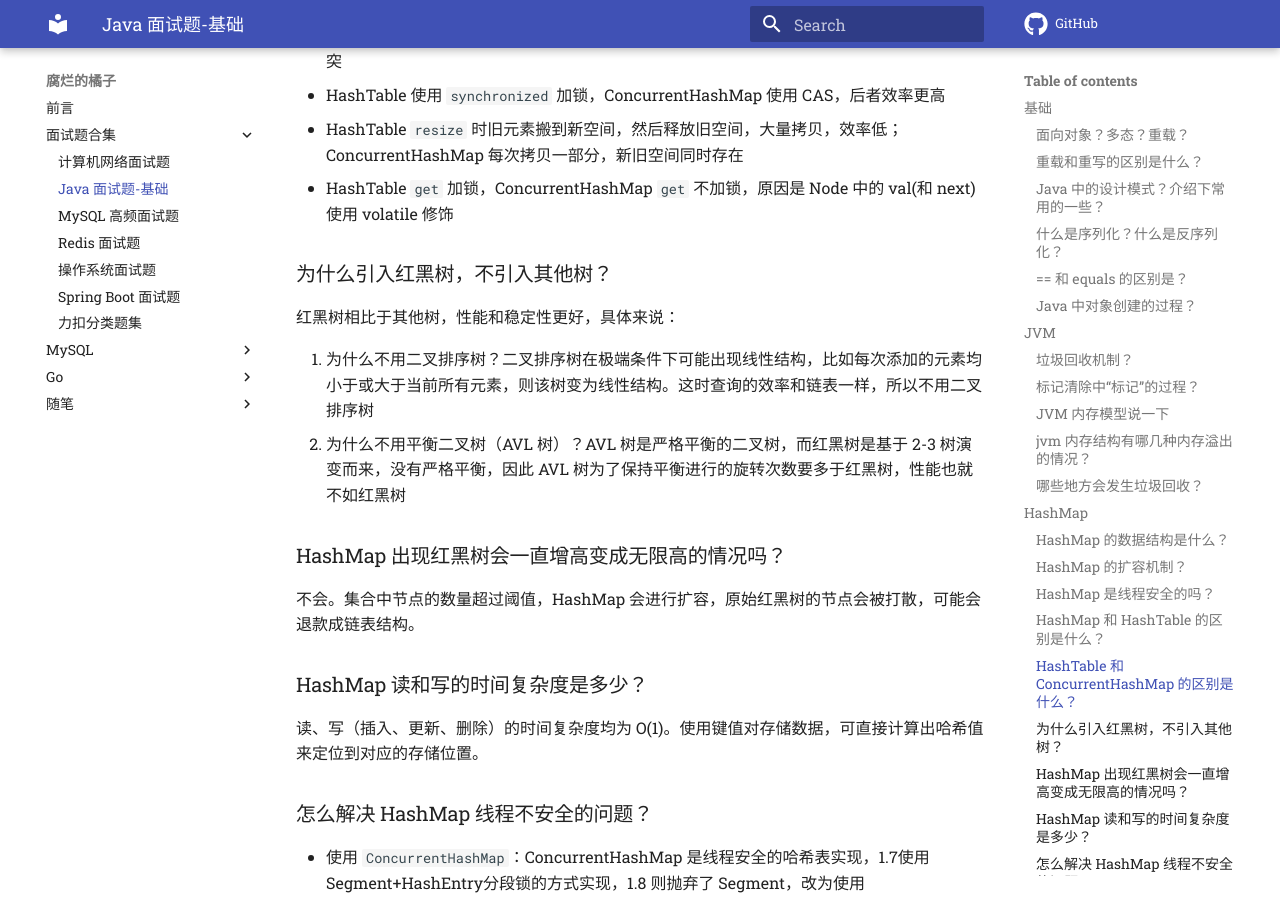
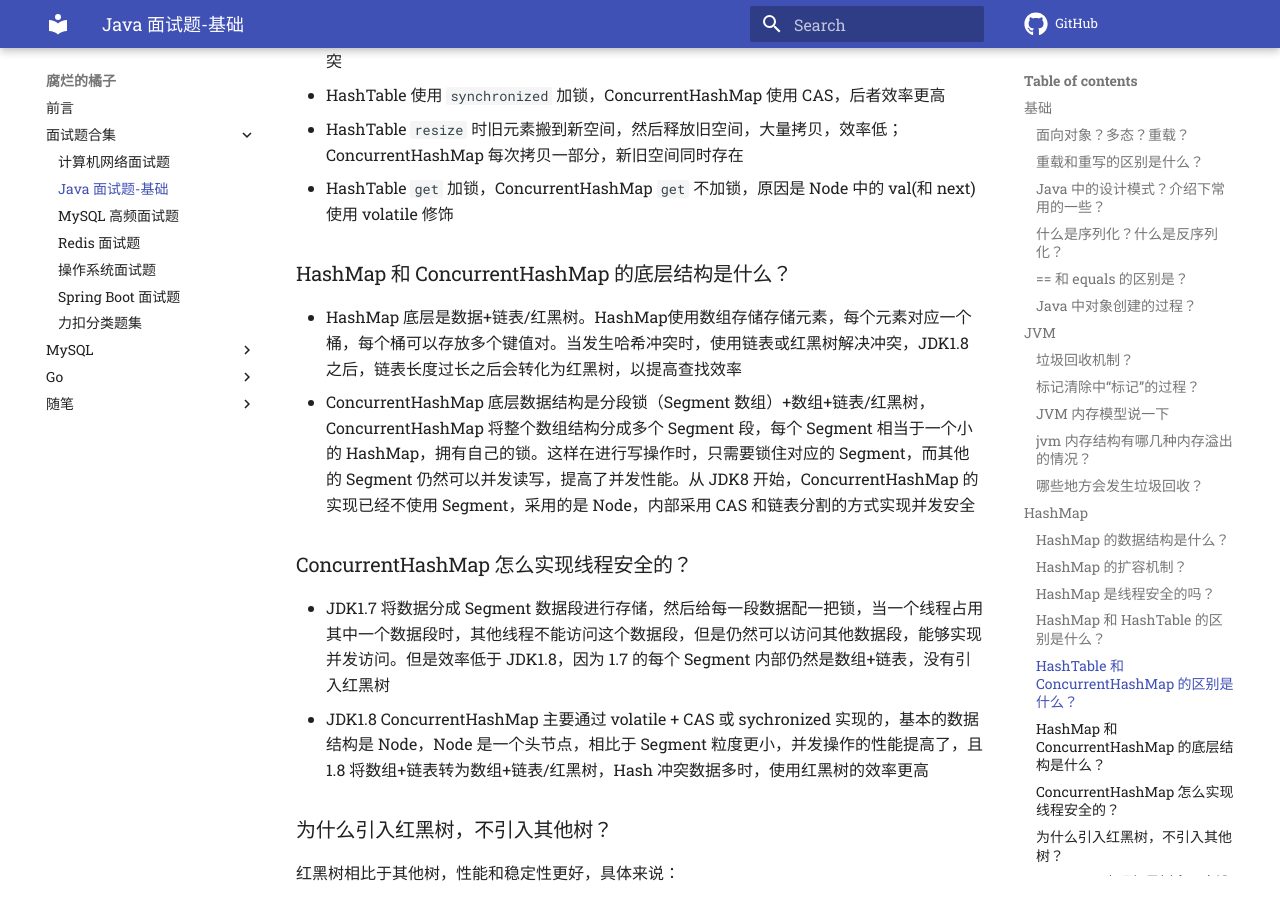
Before and after one commit to z1ming/cs-Hydra, an MkDocs documentation site: the page built from docs/文章/Java-base.md, in a window 1280 px wide and 900 px high, scrolled down 5333 px. Built offline with MkDocs 1.6.1 and Material for MkDocs 9.7.7, drawn with Linux system fonts in a browser that asks for light colours; comment, search, counter and statistics services are not loaded.

Commit message:
Update Java-base.md
Signed-off-by: Ziming Meng <zimingm94@gmail.com>

```diff
--- a/docs/文章/Java-base.md
+++ b/docs/文章/Java-base.md
@@ -155,6 +155,16 @@ class Bird extends Animal {
 - HashTable 使用 `synchronized` 加锁，ConcurrentHashMap 使用 CAS，后者效率更高
 - HashTable `resize` 时旧元素搬到新空间，然后释放旧空间，大量拷贝，效率低；ConcurrentHashMap 每次拷贝一部分，新旧空间同时存在
 - HashTable `get` 加锁，ConcurrentHashMap `get` 不加锁，原因是 Node 中的 val(和 next) 使用 volatile 修饰
+
+### HashMap 和 ConcurrentHashMap 的底层结构是什么？
+
+- HashMap 底层是数据+链表/红黑树。HashMap使用数组存储存储元素，每个元素对应一个桶，每个桶可以存放多个键值对。当发生哈希冲突时，使用链表或红黑树解决冲突，JDK1.8 之后，链表长度过长之后会转化为红黑树，以提高查找效率
+- ConcurrentHashMap 底层数据结构是分段锁（Segment 数组）+数组+链表/红黑树，ConcurrentHashMap 将整个数组结构分成多个 Segment 段，每个 Segment 相当于一个小的 HashMap，拥有自己的锁。这样在进行写操作时，只需要锁住对应的 Segment，而其他的 Segment 仍然可以并发读写，提高了并发性能。从 JDK8 开始，ConcurrentHashMap 的实现已经不使用 Segment，采用的是 Node，内部采用 CAS 和链表分割的方式实现并发安全
+
+### ConcurrentHashMap 怎么实现线程安全的？
+
+- JDK1.7 将数据分成 Segment 数据段进行存储，然后给每一段数据配一把锁，当一个线程占用其中一个数据段时，其他线程不能访问这个数据段，但是仍然可以访问其他数据段，能够实现并发访问。但是效率低于 JDK1.8，因为 1.7 的每个 Segment 内部仍然是数组+链表，没有引入红黑树
+- JDK1.8 ConcurrentHashMap 主要通过 volatile + CAS 或 sychronized 实现的，基本的数据结构是 Node，Node 是一个头节点，相比于 Segment 粒度更小，并发操作的性能提高了，且 1.8 将数组+链表转为数组+链表/红黑树，Hash 冲突数据多时，使用红黑树的效率更高
 
 ### 为什么引入红黑树，不引入其他树？
 
```
